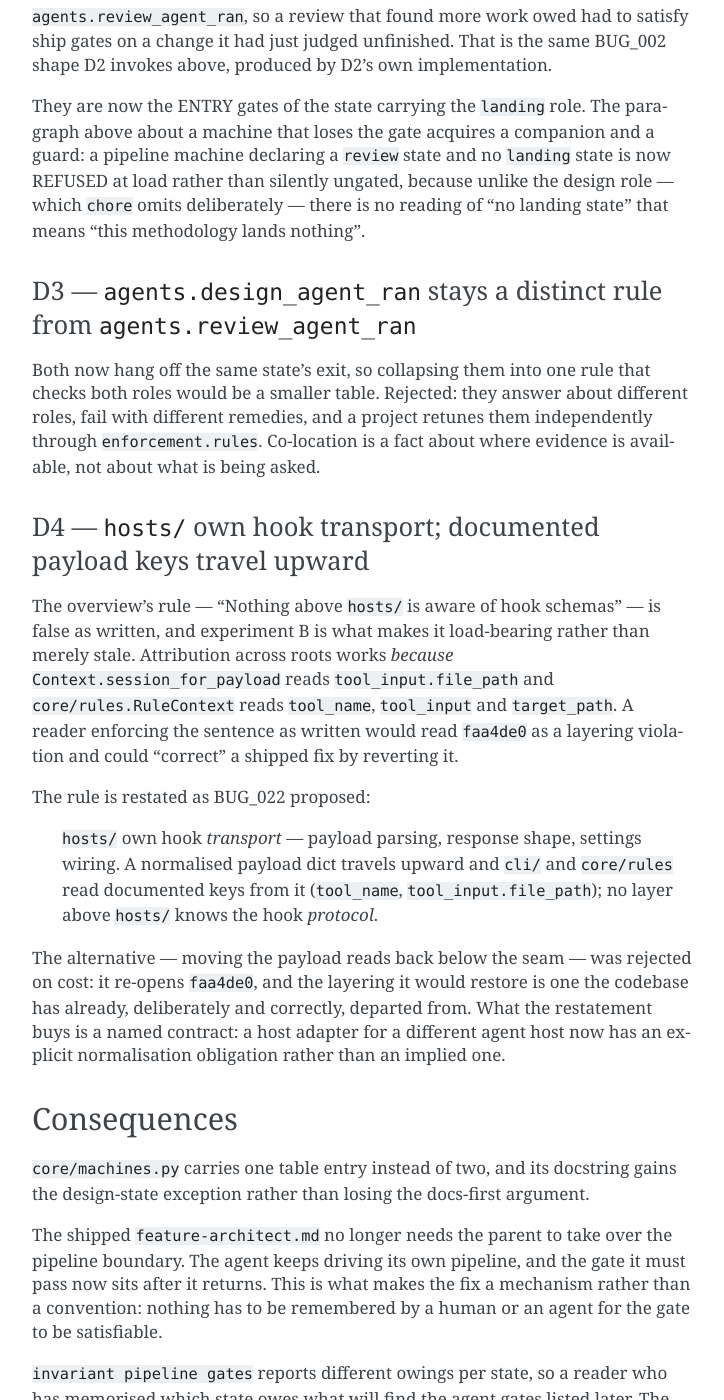
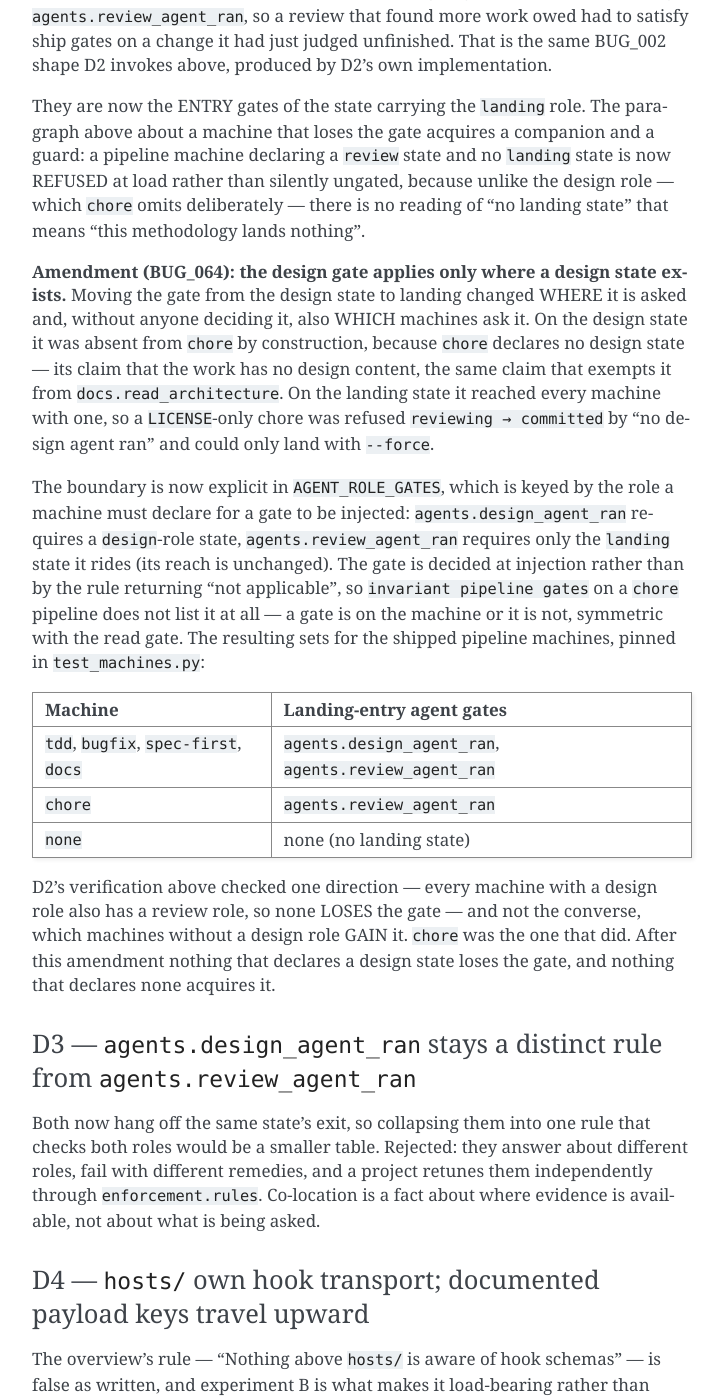
Before and after one commit to Mindchallenges/Invariant, a Sphinx documentation site: the page built from docs/adr/ADR-003-agent-role-gate-placement.md, in a window 1280 px wide and 1400 px high, scrolled down 3187 px. Shown: the whole window, without its empty margins (388-1112 px from the left). Built offline with Sphinx 7.4.7, drawn with Linux system fonts in a browser that asks for light colours.

Commit message:
BUG_064 (a) - the design-agent gate applies only where a design state exists
Moving agents.design_agent_ran to the landing state (ADR-003 D1) widened it
from machines with a design state to every machine with a landing state, so a
chore (which declares no design state) could not land without --force.
AGENT_ROLE_GATES is now keyed by the role a machine must declare: the design
gate requires a design-role state, the review gate only the landing state.
ADR-003 D2 amendment, state_model and guides document the boundary; the
per-machine gate sets are pinned in test_machines.py and the strict-xfail
repro is promoted to a plain test.

Co-Authored-By: Claude Sonnet 5.5 <noreply@anthropic.com>

```diff
--- a/docs/adr/ADR-003-agent-role-gate-placement.md
+++ b/docs/adr/ADR-003-agent-role-gate-placement.md
@@ -133,6 +133,37 @@ now REFUSED at load rather than silently ungated, because unlike the design
 role — which `chore` omits deliberately — there is no reading of "no landing
 state" that means "this methodology lands nothing".
 
+**Amendment (BUG_064): the design gate applies only where a design state
+exists.** Moving the gate from the design state to landing changed WHERE it is
+asked and, without anyone deciding it, also WHICH machines ask it. On the
+design state it was absent from `chore` by construction, because `chore`
+declares no design state — its claim that the work has no design content, the
+same claim that exempts it from `docs.read_architecture`. On the landing state
+it reached every machine with one, so a `LICENSE`-only chore was refused
+`reviewing → committed` by "no design agent ran" and could only land with
+`--force`.
+
+The boundary is now explicit in `AGENT_ROLE_GATES`, which is keyed by the role a
+machine must declare for a gate to be injected: `agents.design_agent_ran`
+requires a `design`-role state, `agents.review_agent_ran` requires only the
+`landing` state it rides (its reach is unchanged). The gate is decided at
+injection rather than by the rule returning "not applicable", so `invariant
+pipeline gates` on a `chore` pipeline does not list it at all — a gate is on
+the machine or it is not, symmetric with the read gate. The resulting sets for
+the shipped pipeline machines, pinned in `test_machines.py`:
+
+| Machine | Landing-entry agent gates |
+|---|---|
+| `tdd`, `bugfix`, `spec-first`, `docs` | `agents.design_agent_ran`, `agents.review_agent_ran` |
+| `chore` | `agents.review_agent_ran` |
+| `none` | none (no landing state) |
+
+D2's verification above checked one direction — every machine with a design
+role also has a review role, so none LOSES the gate — and not the converse,
+which machines without a design role GAIN it. `chore` was the one that did.
+After this amendment nothing that declares a design state loses the gate, and
+nothing that declares none acquires it.
+
 ### D3 — `agents.design_agent_ran` stays a distinct rule from `agents.review_agent_ran`
 
 Both now hang off the same state's exit, so collapsing them into one rule that
```
Also changed, not shown: docs/architecture/state_model.md (+18 -3 lines), docs/guide/agents.md (+3 -1 lines), docs/guide/workflow.md (+4 -1 lines), 4 other files.
